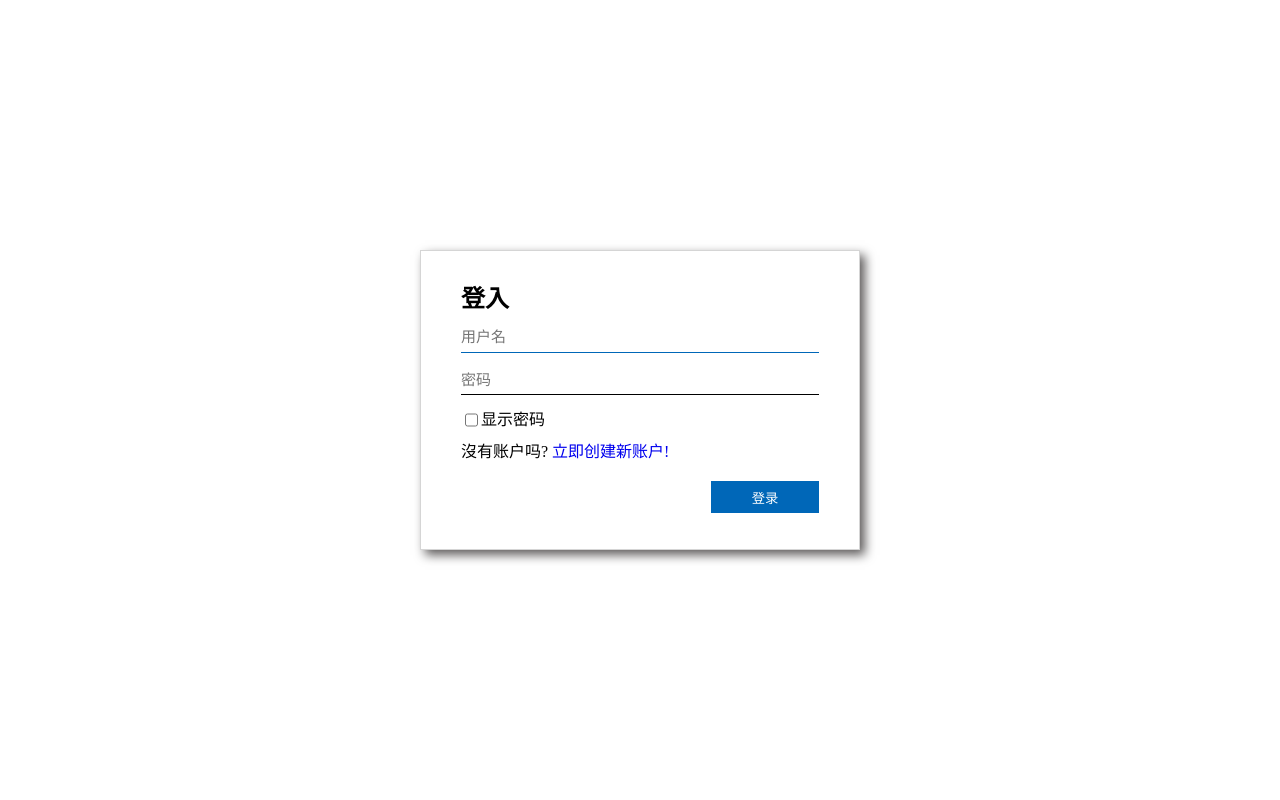
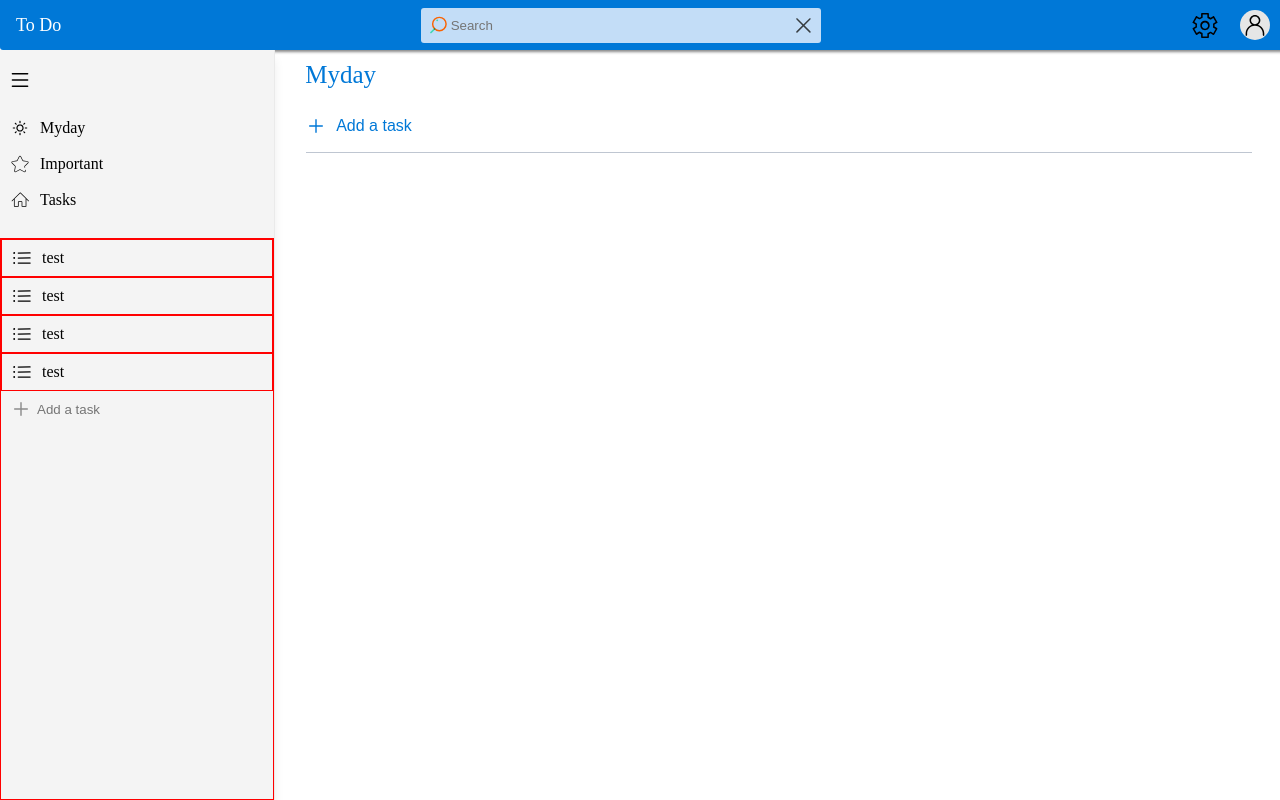
Before and after one commit to GITHUBXIONGXINOG/todo, a Vue app: page /home/myday in a window 1280 px wide. Before the commit this address led to /login. Built offline with nearby package versions, Linux system fonts and the light colour scheme.

Commit message:
左侧list布局,守卫路由暂时关闭,下一步添加方法,实现addTask调用mongoose方法添加一个集合

```diff
--- a/src/assets/css/reset.scss
+++ b/src/assets/css/reset.scss
@@ -107,3 +107,9 @@
 		cursor: pointer;
 	}
 }
+/*图标*/
+.icon{
+	&:hover {
+		cursor: pointer;
+	}
+}
--- a/src/components/Panel/UserPanel.vue
+++ b/src/components/Panel/UserPanel.vue
@@ -28,7 +28,7 @@
     methods: {
       async signOut(){
         let result = await reqLogout()
-        console.log(result);
+        // console.log(result);
       }
     },
 
--- a/src/components/slidePage/slidePage.vue
+++ b/src/components/slidePage/slidePage.vue
@@ -23,24 +23,55 @@
       </svg>
       <span>Tasks</span>
     </router-link>
+    <nav class="nav-wrap">
+      <ul class="nav-ul">
+        <li>
+          <svg class="icon" aria-hidden="true">
+            <use xlink:href="#icon-caidan1"></use>
+          </svg>
+          <span>test</span>
+        </li>
+        <li>
+          <svg class="icon" aria-hidden="true">
+            <use xlink:href="#icon-caidan1"></use>
+          </svg>
+          <span>test</span>
+        </li>
+        <li>
+          <svg class="icon" aria-hidden="true">
+            <use xlink:href="#icon-caidan1"></use>
+          </svg>
+          <span>test</span>
+        </li>
+        <li>
+          <svg class="icon" aria-hidden="true">
+            <use xlink:href="#icon-caidan1"></use>
+          </svg>
+          <span>test</span>
+        </li>
+      </ul>
+      <create-list />
+    </nav>
   </div>
   <!--  -->
 </template>
 <script>
+import createList from "../task/createList.vue";
 export default {
-   data(){
-     return{
-       title:'',
-     }
+  components: { createList },
+  data() {
+    return {
+      title: "",
+    };
   },
   methods: {
-     setTitle(event){
+    setTitle(event) {
       if (event.target.text) {
         this.title = event.target.text;
       }
-     }
-   }
- }
+    },
+  },
+};
 </script>
 <style scoped lang="scss">
 .slidePage {
@@ -76,5 +107,26 @@
     margin: 20px 0;
     height: 20px;
   }
+  //自定义清单
+  .nav-wrap {
+    border: 1px solid red;
+    margin: 20px 0 0 0;
+    height: 100%;
+    display: flex;
+    flex-direction: column;
+
+    ul {
+      li {
+        border: 1px solid red;
+        height: 36px;
+        display: flex;
+        align-items: center;
+        &:hover {
+          background: #fafafa;
+          cursor: pointer;
+        }
+      }
+    }
+  }
 }
 </style>
--- /dev/null
+++ b/src/components/task/createList.vue
@@ -0,0 +1,47 @@
+<template>
+  <label class="create_list">
+    <svg class="icon" aria-hidden="true">
+      <use xlink:href="#icon-jia"></use>
+    </svg>
+    <input type="text" placeholder="Add a task"  v-model="addTaskTitle" @keydown.enter="addTask"/>
+  </label>
+</template>
+<script>
+export default {
+  data() {
+    return {
+      addTaskTitle:''
+    };
+  },
+  methods: {
+    addTask(){
+      console.log(this.addTaskTitle);
+    }
+  },
+};
+</script>
+<style scoped lang="scss">
+.create_list {
+    height: 36px;
+    display: flex;
+    // justify-content: center;
+    align-items: center;
+  .icon {
+    width: 20px;
+    height: 36px;
+    position: absolute;
+    fill: #8a8a8a;
+    margin: 0 10px;
+  }
+  input{
+    height: 100%;
+    width: 100%;
+    padding: 0 36px;
+    box-sizing: border-box;
+    background:transparent;
+    &:hover {
+      background: #fafafa;
+    }
+  }
+}
+</style>
--- a/src/components/task/createTask.vue
+++ b/src/components/task/createTask.vue
@@ -6,7 +6,7 @@
     <svg class="icon" aria-hidden="true" v-show="!changeIcon">
       <use xlink:href="#icon-danxuanxiangweixuanzhong"></use>
     </svg>
-    <input type="text" placeholder="Add a task" />
+    <input type="text" placeholder="Add a task"  />
   </div>
 </template>
 <script>
@@ -38,10 +38,10 @@
   border: 1px solid redss;
   font-size: 16px;
   width: 100%;
-  height: 20px;
+  // height: 20px;
   padding: 17px 0 17px 30px;
-    border-bottom: 1px solid #bfc6d1;
-    padding-bottom: 16px;
+  border-bottom: 1px solid #bfc6d1;
+  // padding-bottom: 16px;
   &::-webkit-input-placeholder {
     /* WebKit browsers */
     color: #0078d7;
@@ -61,7 +61,7 @@
   }
   &:focus {
     border-bottom: 1px solid #0078d7;
-    padding-bottom: 16px;
+    // padding-bottom: 16px;
     &::-webkit-input-placeholder {
       /* WebKit browsers */
       color: #bfc6d1;
--- a/src/router/index.js
+++ b/src/router/index.js
@@ -67,22 +67,22 @@
   }
 }) */
 
-router.beforeEach((to, from, next) => {
-  //如果cookie存在
-  if (store.state.userInfo.length&&document.cookie) {
-    if (to.path === '/login' || to.path === '/regist') {
-      next('/home')
-    }
-    next()
-  } else {//cookie不存在
-    if (to.path === '/login' || to.path === '/regist') {
-      next()
-    } else {
-      next('/login')
-    }
-  }
+// router.beforeEach((to, from, next) => {
+//   //如果cookie存在
+//   if (store.state.userInfo.length&&document.cookie) {
+//     if (to.path === '/login' || to.path === '/regist') {
+//       next('/home')
+//     }
+//     next()
+//   } else {//cookie不存在
+//     if (to.path === '/login' || to.path === '/regist') {
+//       next()
+//     } else {
+//       next('/login')
+//     }
+//   }
 
-})
+// })
 
 
 export default router
```
Also changed, not shown: .eslintrc.js. Lines whose indentation alone changed are shown as unchanged.
